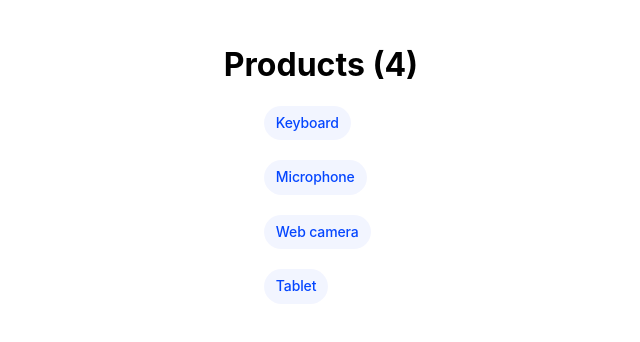
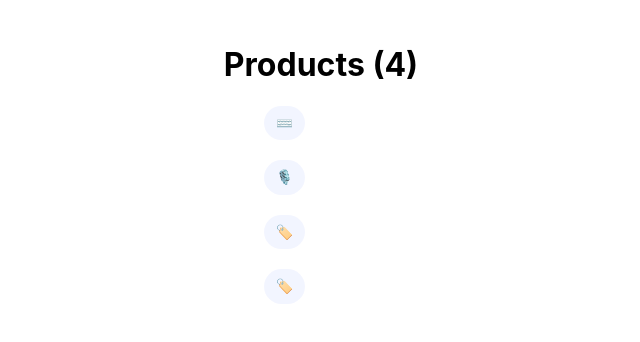
Before and after one commit to ahamadey27/angular-exercises, an Angular app in the folder my-app/: page / in a window 1280 px wide. Shown: the top 342 px of the page, without its empty margins (319-959 px from the left). Built offline with nearby package versions, Linux system fonts and the light colour scheme.

Commit message:
feat: Enhance product list template and add product selection functionality

```diff
--- a/my-app/src/app/product-list/product-list.html
+++ b/my-app/src/app/product-list/product-list.html
@@ -2,16 +2,18 @@
 <!--products are listed on the screen when products array is not empty-->
 @if (products.length > 0) {
     <h1>Products ({{products.length}})</h1>
-} @else if (products.length === 100) {
-    <span>
-        Click <a>Load More</a> to see more products
-    </span>
-} @else {
-    <p>No Products Found</p>
 }
-
 <ul class="pill-group">
-    @for (product of products; track product.id) {
-        <li class="pill">{{product.title}}</li>
+    @for (product of products; track product.id;) {
+        <li class="pill" (click)="selectedProduct = product">
+            @switch (product.title)
+            {
+                @case ('Keyboard') {⌨️}
+                @case ('Microphone') {🎙️}
+                @default {🏷️}
+            }
+        </li>
+    } @empty {
+        <p>No products found</p>
     }
 </ul>
--- a/my-app/src/app/product-list/product-list.ts
+++ b/my-app/src/app/product-list/product-list.ts
@@ -19,4 +19,6 @@ export class ProductList {
     {id: 4, title: 'Tablet'}
   ];
 
+  selectedProduct: Product | undefined;
+
 }
```
